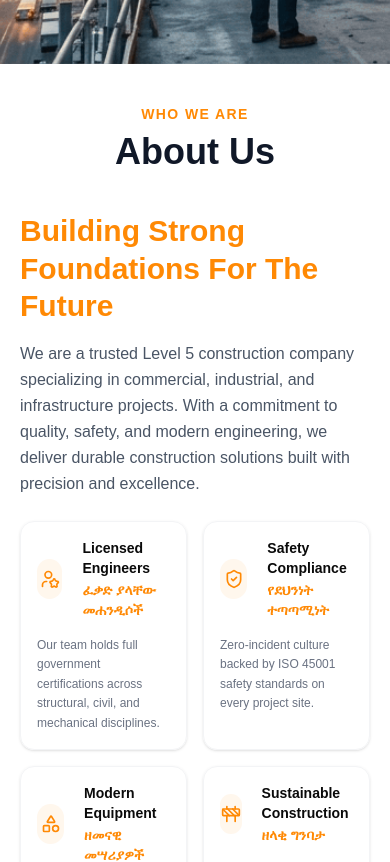
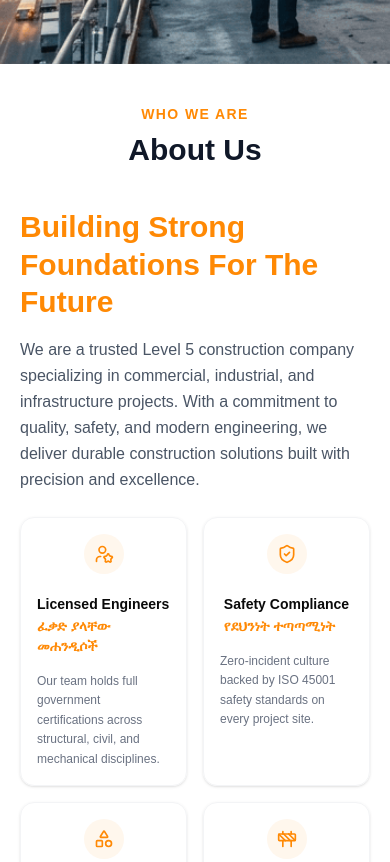
Before and after one commit to smile679/Bokra_Constraction, a React (Vite) app: page / in a window 390 px wide. Shown: the part 780-1642 px from the top of the page. Built offline with nearby package versions, Linux system fonts and the light colour scheme.

Commit message:
about.jsx updated

```diff
--- a/src/pages/home/About.jsx
+++ b/src/pages/home/About.jsx
@@ -47,7 +47,7 @@ const About = () => {
         <p className="text-sm font-semibold uppercase tracking-widest text-orange-400 mb-2">
           Who We Are
         </p>
-        <h2 className="text-4xl md:text-5xl font-black text-gray-900">
+        <h2 className="text-3xl md:text-4xl font-black text-gray-900">
           About Us
         </h2>
       </div>
@@ -97,7 +97,7 @@ const About = () => {
                 key={title}
                 className="flex flex-col gap-3 p-4 rounded-xl border border-gray-100 shadow-sm hover:shadow-md hover:border-orange-200 transition-all duration-200"
               >
-                <div className="flex gap-5 items-center">
+                <div className="flex max-sm:flex-col gap-5 items-center">
                   <div className="flex items-center justify-center w-10 h-10 rounded-full bg-orange-50">
                     <Icon className="text-orange-400" size={20} />
                   </div>
```
